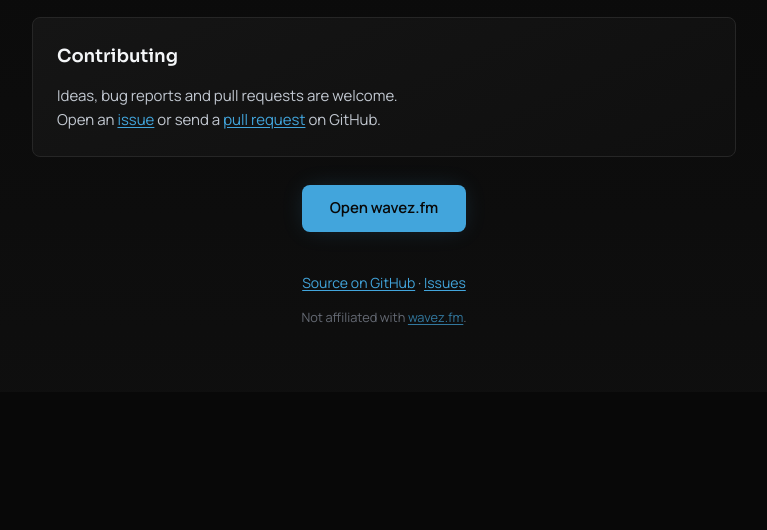
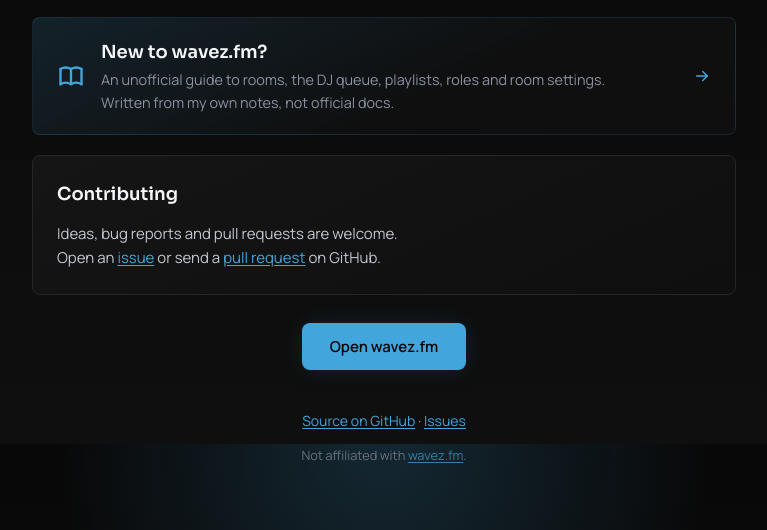
Before and after one commit to fluteds/wavez, a plain HTML site: page index.html in a window 1280 px wide. Shown: the part 1956-2486 px from the top of the page, without its empty margins (256-1023 px from the left). Before the commit the page ends 2348 px from the top, so only its background shows below. Drawn offline with Linux system fonts and the light colour scheme.

Commit message:
add: link to the wavezfm guide

```diff
--- a/index.html
+++ b/index.html
@@ -298,6 +298,7 @@
         <symbol id="package" viewBox="0 0 24 24"><path d="M12 3l8 4.5l0 9l-8 4.5l-8 -4.5l0 -9l8 -4.5" /><path d="M12 12l8 -4.5" /><path d="M12 12l0 9" /><path d="M12 12l-8 -4.5" /><path d="M16 5.25l-8 4.5" /></symbol>
         <symbol id="arrow-right" viewBox="0 0 24 24"><path d="M5 12l14 0" /><path d="M13 18l6 -6" /><path d="M13 6l6 6" /></symbol>
         <symbol id="discord" viewBox="0 0 24 24"><path d="M8 12a1 1 0 1 0 2 0a1 1 0 0 0 -2 0" /><path d="M14 12a1 1 0 1 0 2 0a1 1 0 0 0 -2 0" /><path d="M15.5 17c0 1 1.5 3 2 3c1.5 0 2.833 -1.667 3.5 -3c.667 -1.667 .5 -5.833 -1.5 -11.5c-1.457 -1.015 -3 -1.34 -4.5 -1.5l-.972 1.923a11.913 11.913 0 0 0 -4.053 0l-.975 -1.923c-1.5 .16 -3.043 .485 -4.5 1.5c-2 5.667 -2.167 9.833 -1.5 11.5c.667 1.333 2 3 3.5 3c.5 0 2 -2 2 -3" /><path d="M7 16.5c3.5 1 6.5 1 10 0" /></symbol>
+        <symbol id="book" viewBox="0 0 24 24"><path d="M3 19a9 9 0 0 1 9 0a9 9 0 0 1 9 0" /><path d="M3 6a9 9 0 0 1 9 0a9 9 0 0 1 9 0" /><path d="M3 6l0 13" /><path d="M12 6l0 13" /><path d="M21 6l0 13" /></symbol>
     </svg>
 
     <main>
@@ -356,6 +357,16 @@
             <svg class="i arrow" aria-hidden="true"><use href="#arrow-right" /></svg>
         </a>
 
+        <a class="promo" href="https://fluted.omg.lol/wavezfm">
+            <svg class="i" aria-hidden="true"><use href="#book" /></svg>
+            <div>
+                <h2>New to wavez.fm?</h2>
+                <p>An unofficial guide to rooms, the DJ queue, playlists, roles and room settings.</p>
+                <p>Written from my own notes, not official docs.</p>
+            </div>
+            <svg class="i arrow" aria-hidden="true"><use href="#arrow-right" /></svg>
+        </a>
+
         <section>
             <h2>Contributing</h2>
             <p>Ideas, bug reports and pull requests are welcome.</p>
```
